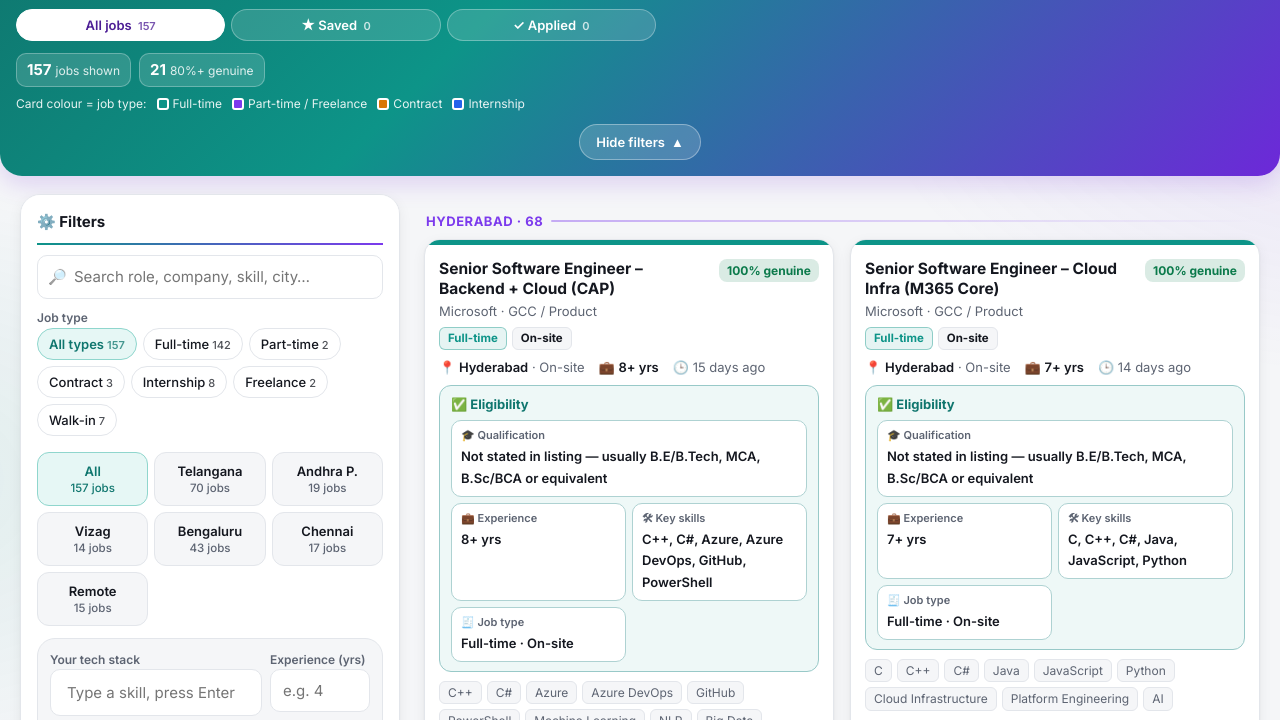
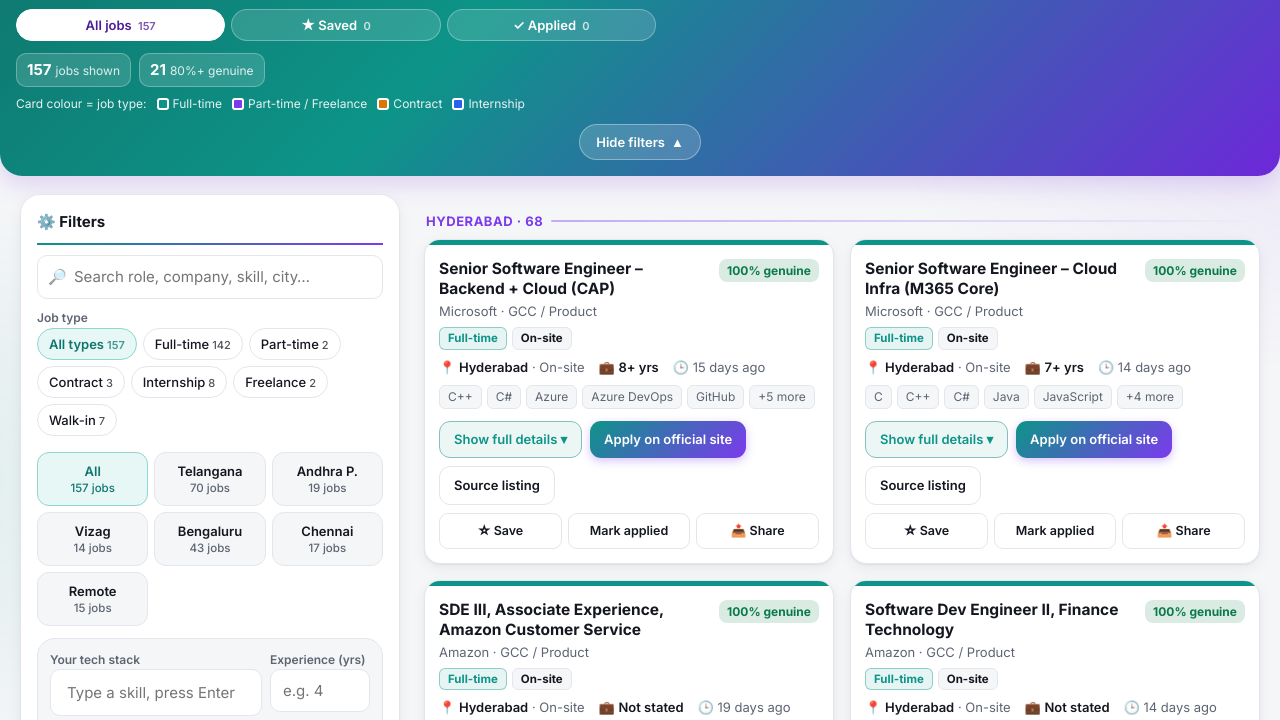
Before and after one commit to unnamedstreakbreaker/job-portal-self, a plain HTML site: page site/it/index.html in a window 1280 px wide. Shown: the part 80-800 px from the top of the page. Drawn offline with Linux system fonts and the light colour scheme.

Commit message:
IT Jobs Finder: compact cards with Show full details button
Co-Authored-By: Claude Opus 5.5 <noreply@anthropic.com>
Claude-Session: https://claude.ai/code/session_01XQg8BtYnPgPPyMKt2v4pWh

```diff
--- a/site/it/index.html
+++ b/site/it/index.html
@@ -220,6 +220,12 @@ html[data-theme="dark"] .sitefoot{background:linear-gradient(135deg,#0b4f4a,#115
 .tl{display:flex;align-items:center;gap:10px;min-width:0}
 .home{flex:none;display:inline-flex;align-items:center;min-height:36px;padding:6px 12px;border-radius:999px;border:1px solid rgba(255,255,255,.35);background:rgba(255,255,255,.16);color:#fff;font:600 13px Inter,system-ui,sans-serif;text-decoration:none;touch-action:manipulation;white-space:nowrap}
 .home:hover{background:rgba(255,255,255,.26)}
+/* ===== compact cards: details behind an expand button ===== */
+.job .xmore{display:none}
+.job.open .xmore{display:block}
+.xbtn{-webkit-appearance:none;appearance:none;touch-action:manipulation;cursor:pointer;font:600 13px Inter,system-ui,sans-serif;padding:9px 14px;border-radius:11px;border:1px solid color-mix(in srgb,var(--teal) 45%,var(--line));background:color-mix(in srgb,var(--teal) 8%,var(--card));color:var(--teal)}
+.xbtn .ar{display:inline-block;transition:transform .2s}
+.job.open .xbtn .ar{transform:rotate(180deg)}
 </style>
 <script>(function(){try{var t=localStorage.getItem('jp_theme')||'light';if(t==='auto')t=matchMedia('(prefers-color-scheme: dark)').matches?'dark':'light';document.documentElement.dataset.theme=t}catch(e){document.documentElement.dataset.theme='light'}})();</script>
 </head>
@@ -401,18 +407,25 @@ function eligBox(j){
   const rows=[['🎓','Qualification',qual],['💼','Experience',expText(j)+(j.walkin?' · attend in person':'')],['🛠','Key skills',j.skills.slice(0,6).join(', ')||'See listing'],['🧾','Job type',jt(j)+' · '+j.mode+(jt(j)==='Freelance'||jt(j)==='Contract'?' · no PF/leave usually':'')]];
   if(j.eligibility)rows.push(['📌','Also',j.eligibility]);
   return `<div class="elig"><h3><span>✅ Eligibility</span>${v?`<span class="vd ${v.c}">${esc(v.t)}</span>`:''}</h3><div class="tiles">${rows.map(r=>`<div class="tile${String(r[2]).length>48?' wide':''}"><small>${r[0]} ${esc(r[1])}</small><span>${esc(r[2])}</span></div>`).join('')}</div></div>`}
+const OPEN=new Set();
+document.addEventListener('click',e=>{let t=e.target;if(t&&t.nodeType!==1)t=t.parentNode;const b=t&&t.closest?t.closest('[data-x]'):null;if(!b)return;e.preventDefault();
+  const id=b.dataset.x,art=b.closest('.job'),o=!OPEN.has(id);if(o)OPEN.add(id);else OPEN.delete(id);
+  if(art)art.classList.toggle('open',o);b.setAttribute('aria-expanded',o);b.querySelector('.tx').textContent=o?'Hide details':'Show full details';});
 function card(r){
   const j=r.j,t=r.t,m=r.m,hitSet=new Set(m?m.hits.filter(h=>h&&h!=='(title)'):[]);
   const apply=safeUrl(j.apply),src=safeUrl(j.source),f=flags(j);
   const email=j.hrEmail?`<div><span class="k">HR email:</span> <b>${esc(j.hrEmail)}</b>${FREE.test(j.hrEmail)?' ⚠️':''}</div>`:`<div><span class="k">HR email:</span> Not published — apply on the official site</div>`;
   const phone=j.hrPhone?`<div><span class="k">HR phone:</span> <b>${esc(j.hrPhone)}</b></div>`:'';
   const sv=!!MARK.saved[j.id],ap=!!MARK.applied[j.id];
-  return `<article class="job${ap?' applied':''}" data-t="${jt(j)}">
+  const xo=OPEN.has(j.id),sk=j.skills.map(s=>`<span class="sk${hitSet.has(s)?' hit':''}">${esc(s)}</span>`);
+  return `<article class="job${ap?' applied':''}${xo?' open':''}" data-t="${jt(j)}">
    <div class="top"><div><h2>${esc(j.title)}</h2><div class="org">${esc(j.company)} · ${esc(j.kind)}</div><div class="badges"><span class="bd ${jt(j)}">${jt(j)}</span>${j.walkin?'<span class="bd walk">Walk-in</span>':''}<span class="bd">${esc(j.mode)}</span>${MARK.applied[j.id]?'<span class="bd" style="color:var(--ok)">✓ Applied</span>':''}</div></div>
     <div class="scores"><span class="sc ${tClass(t.score)}">${t.score}% genuine</span>${m?`<span class="sc m">${m.pct}% match</span>`:''}</div></div>
    <div class="meta"><span>📍 <b>${esc(j.city)}</b>${j.district&&j.district!==j.city?` (${esc(j.district)} dist.)`:''}${(j.alsoCities||[]).length?` + ${esc(j.alsoCities.join(', '))}`:''} · ${esc(j.mode)}</span><span>💼 <b>${expText(j)}</b></span><span>🕒 ${ago(j)}</span>${j.salary?`<span>💰 <b>${esc(j.salary)}</b></span>`:''}${j.applyBy?`<span>⏰ By <b>${fmt(j.applyBy)}</b></span>`:''}</div>
+   <div class="skills">${sk.slice(0,5).join('')}${sk.length>5?`<span class="sk">+${sk.length-5} more</span>`:''}</div>
+   <div class="xmore">
    ${eligBox(j)}
-   <div class="skills">${j.skills.map(s=>`<span class="sk${hitSet.has(s)?' hit':''}">${esc(s)}</span>`).join('')}</div>
+   ${sk.length>5?`<div class="skills">${sk.join('')}</div>`:''}
    <div class="contact">${email}${phone}<div><span class="k">Official site:</span> ${apply?`<a href="${apply}" target="_blank" rel="noopener">${esc(new URL(apply).hostname)}</a>`:'Not linked in listing — search the company careers page'}</div></div>
    ${f.length?`<div class="flag">⚠ ${esc(f.join(' · '))}</div>`:''}
    ${j.note?`<div class="note">ℹ ${esc(j.note)}</div>`:''}
@@ -421,7 +434,8 @@ function card(r){
     ${m&&m.total?`<li><span>🧩</span>Skills: ${m.n}/${m.total} of yours${m.n?' — '+esc(m.hits.filter(Boolean).filter(h=>h!=='(title)').join(', ')||'in title'):''}</li>`:''}
     ${m&&m.ef?`<li><span>📈</span>${esc(m.ef.t)}</li>`:''}
     <li><span>🏷</span><i>${tLabel(t.score)}</i></li></ul></details>
-   <div class="links">${apply?`<a class="primary" href="${apply}" target="_blank" rel="noopener">Apply on official site</a>`:''}${src?`<a href="${src}" target="_blank" rel="noopener">${apply?'Source listing':'View listing'}</a>`:''}</div>
+   </div>
+   <div class="links"><button type="button" class="xbtn" data-x="${esc(j.id)}" aria-expanded="${xo}"><span class="tx">${xo?'Hide details':'Show full details'}</span> <span class="ar">▾</span></button>${apply?`<a class="primary" href="${apply}" target="_blank" rel="noopener">Apply on official site</a>`:''}${src?`<a href="${src}" target="_blank" rel="noopener">${apply?'Source listing':'View listing'}</a>`:''}</div>
    <div class="acts"><button type="button" class="${sv?'on':''}" data-save="${esc(j.id)}">${sv?'★ Saved':'☆ Save'}</button><button type="button" class="${ap?'on':''}" data-applied="${esc(j.id)}">${ap?'✓ Applied':'Mark applied'}</button><button type="button" data-share="${esc(j.id)}">📤 Share</button></div>
   </article>`;
 }
```
